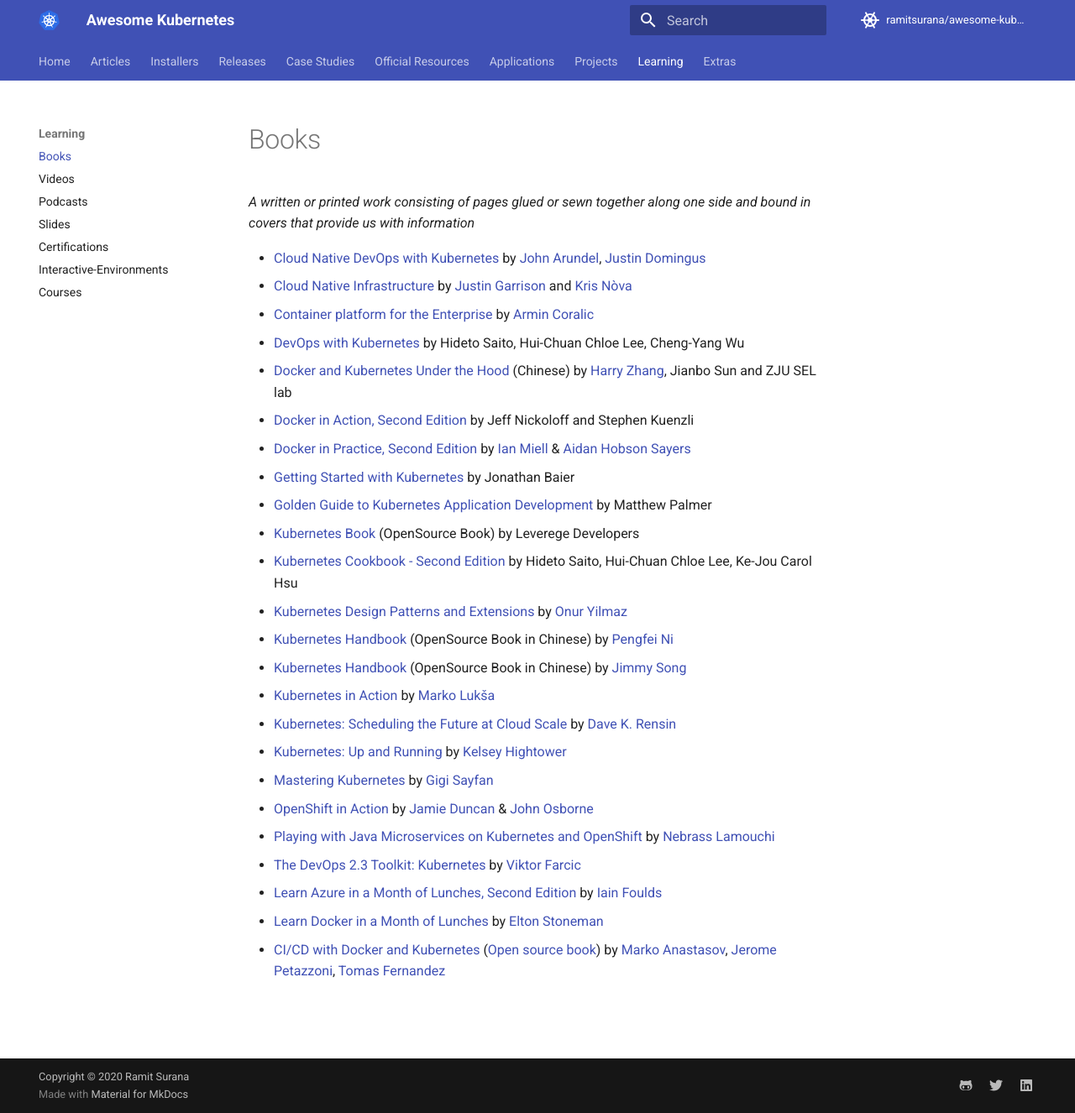
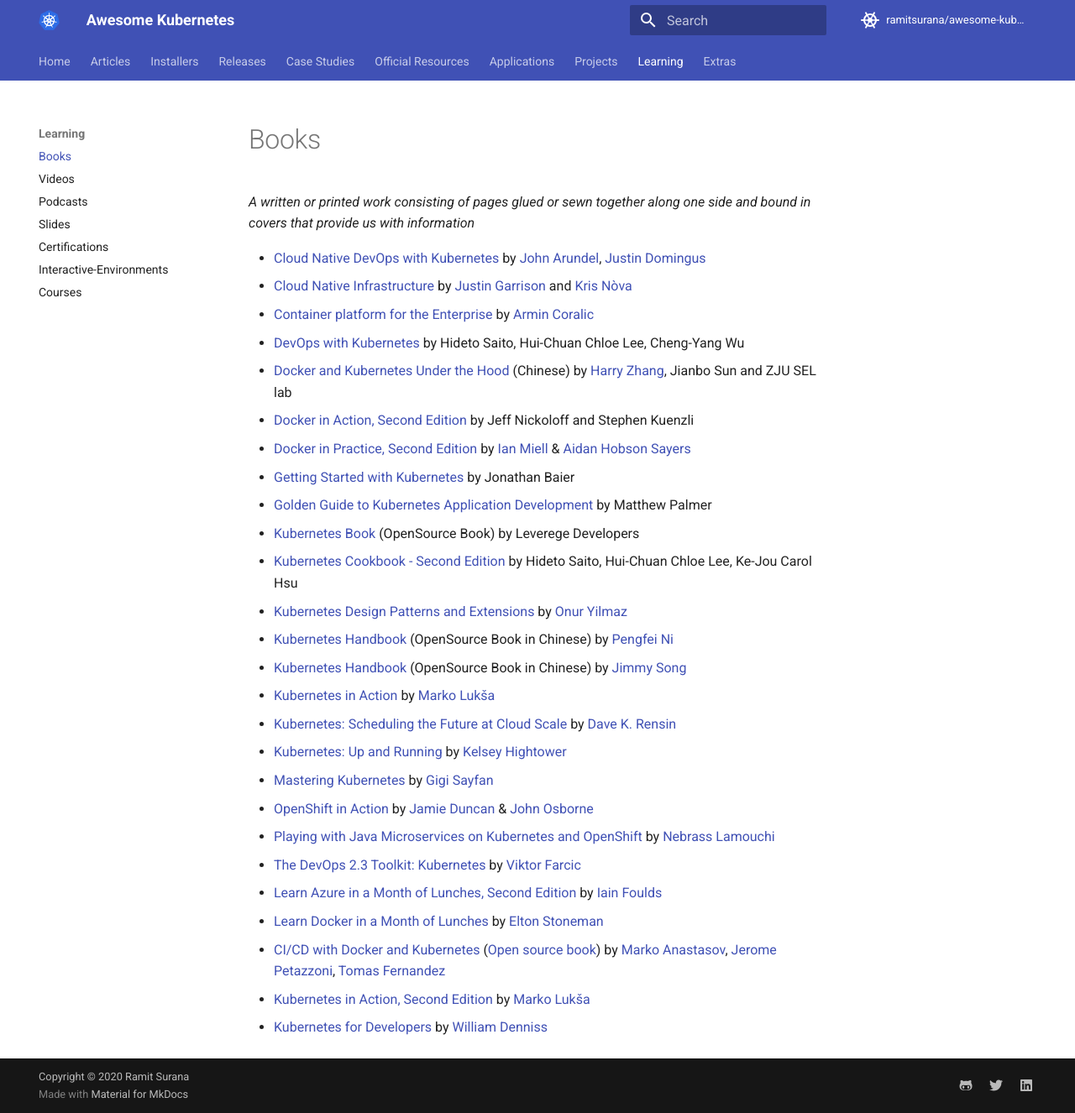
Before and after one commit to ramitsurana/awesome-kubernetes, an MkDocs documentation site: the page built from docs/learning-resources/books.md, in a window 1280 px wide and 1326 px high. Shown: the whole window at 84% size. Built offline with MkDocs 1.6.1 and Material for MkDocs 9.7.7, drawn with Linux system fonts in a browser that asks for light colours; comment, search, counter and statistics services are not loaded.

Commit message:
Added to the books section (#716)
Hi,

Stjepan from Manning here. I moved these titles into the books section. Hope it works.

Best,

```diff
--- a/docs/learning-resources/books.md
+++ b/docs/learning-resources/books.md
@@ -28,3 +28,5 @@ us with information*
 * [Learn Azure in a Month of Lunches, Second Edition](https://www.manning.com/books/learn-azure-in-a-month-of-lunches-second-edition) by [Iain Foulds](https://twitter.com/fouldsy)
 * [Learn Docker in a Month of Lunches](https://www.manning.com/books/learn-docker-in-a-month-of-lunches) by [Elton Stoneman](https://twitter.com/EltonStoneman)
 * [CI/CD with Docker and Kubernetes](https://semaphoreci.com/resources/cicd-docker-kubernetes) ([Open source book](https://github.com/semaphoreci/book-cicd-docker-kubernetes)) by [Marko Anastasov](https://github.com/markoa), [Jerome Petazzoni](https://github.com/jpetazzo), [Tomas Fernandez](https://github.com/TomFern)
+* [Kubernetes in Action, Second Edition](https://www.manning.com/books/kubernetes-in-action-second-edition) by [Marko Lukša](https://twitter.com/markoluksa?lang=en)
+* [Kubernetes for Developers](https://www.manning.com/books/kubernetes-for-developers) by [William Denniss](https://twitter.com/WilliamDenniss)
```
